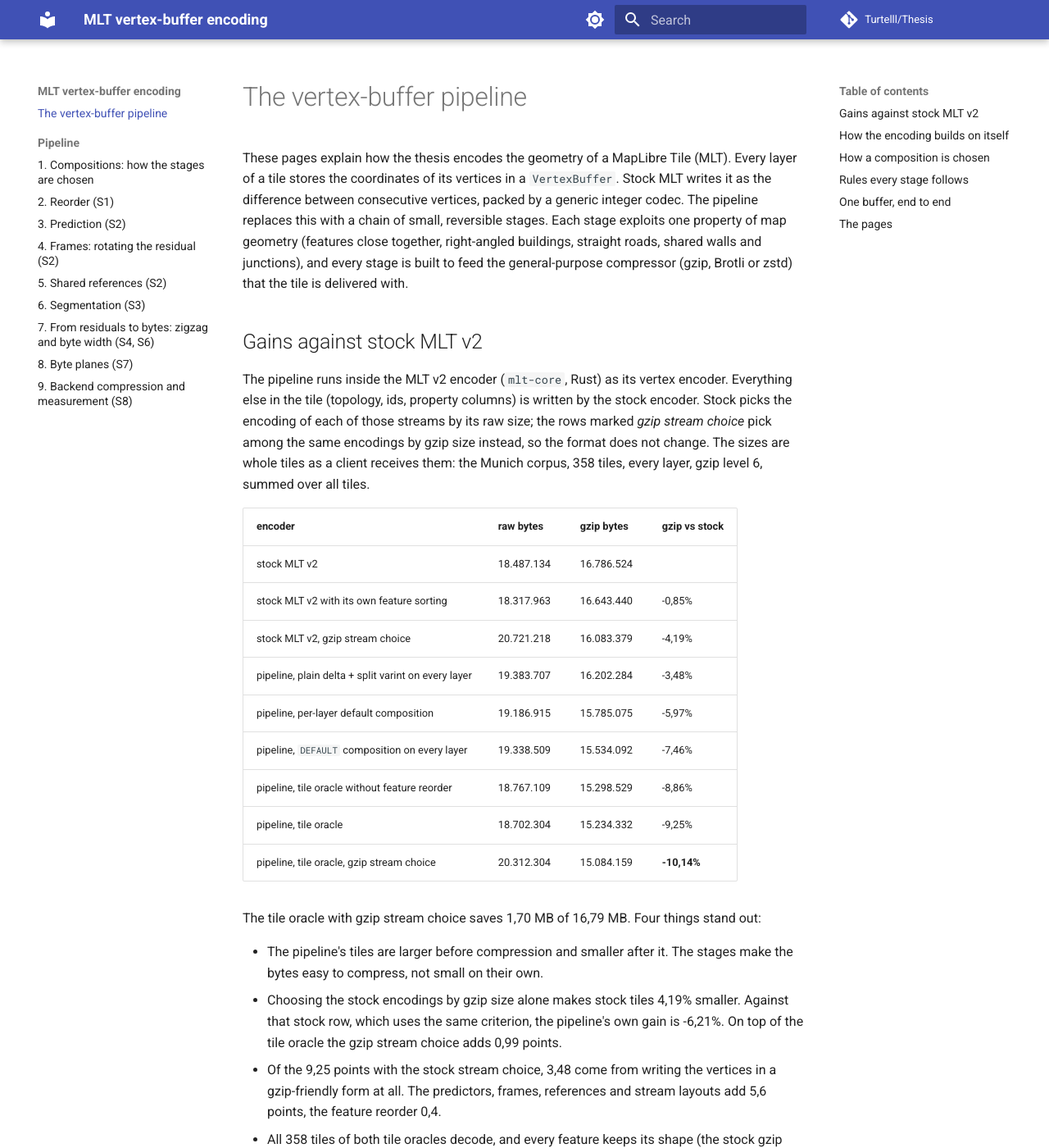
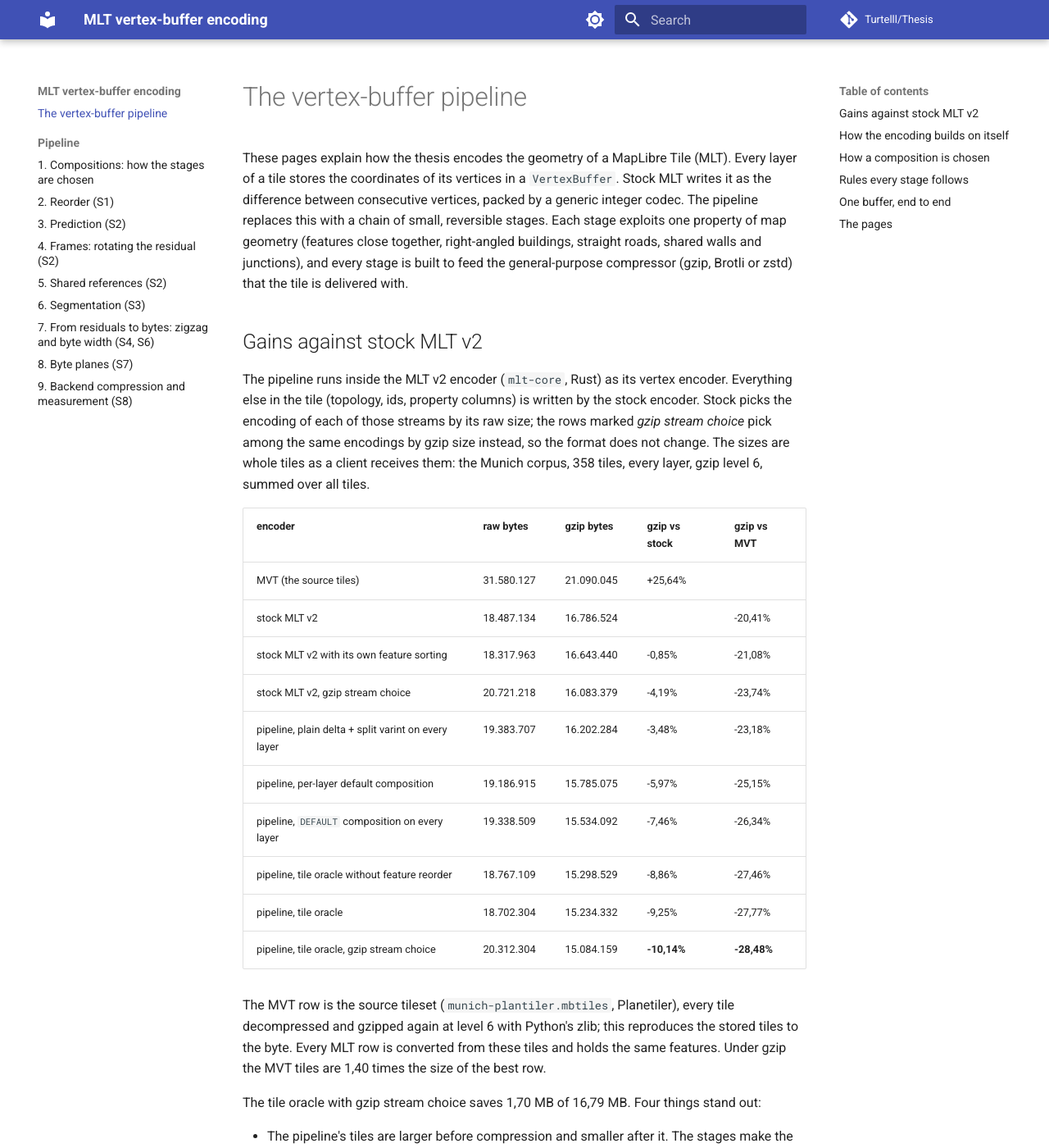
Before and after one commit to Turtelll/Thesis, an MkDocs documentation site: the page built from docs/index.md, in a window 1280 px wide and 1400 px high. Shown: the whole window at 82% size. Built offline with MkDocs 1.6.1 and Material for MkDocs 9.7.7, drawn with Linux system fonts in a browser that asks for light colours; comment, search, counter and statistics services are not loaded.

Commit message:
add compression gains agianst MVT

```diff
--- a/docs/index.md
+++ b/docs/index.md
@@ -15,17 +15,22 @@ of those streams by its raw size; the rows marked *gzip stream choice* pick amon
 size instead, so the format does not change. The sizes are whole tiles as a client receives them: the Munich
 corpus, 358 tiles, every layer, gzip level 6, summed over all tiles.
 
-| encoder | raw bytes | gzip bytes | gzip vs stock |
-|---|---|---|---|
-| stock MLT v2 | 18.487.134 | 16.786.524 | |
-| stock MLT v2 with its own feature sorting | 18.317.963 | 16.643.440 | -0,85% |
-| stock MLT v2, gzip stream choice | 20.721.218 | 16.083.379 | -4,19% |
-| pipeline, plain delta + split varint on every layer | 19.383.707 | 16.202.284 | -3,48% |
-| pipeline, per-layer default composition | 19.186.915 | 15.785.075 | -5,97% |
-| pipeline, `DEFAULT` composition on every layer | 19.338.509 | 15.534.092 | -7,46% |
-| pipeline, tile oracle without feature reorder | 18.767.109 | 15.298.529 | -8,86% |
-| pipeline, tile oracle | 18.702.304 | 15.234.332 | -9,25% |
-| pipeline, tile oracle, gzip stream choice | 20.312.304 | 15.084.159 | **-10,14%** |
+| encoder | raw bytes | gzip bytes | gzip vs stock | gzip vs MVT |
+|---|---|---|---|---|
+| MVT (the source tiles) | 31.580.127 | 21.090.045 | +25,64% | |
+| stock MLT v2 | 18.487.134 | 16.786.524 | | -20,41% |
+| stock MLT v2 with its own feature sorting | 18.317.963 | 16.643.440 | -0,85% | -21,08% |
+| stock MLT v2, gzip stream choice | 20.721.218 | 16.083.379 | -4,19% | -23,74% |
+| pipeline, plain delta + split varint on every layer | 19.383.707 | 16.202.284 | -3,48% | -23,18% |
+| pipeline, per-layer default composition | 19.186.915 | 15.785.075 | -5,97% | -25,15% |
+| pipeline, `DEFAULT` composition on every layer | 19.338.509 | 15.534.092 | -7,46% | -26,34% |
+| pipeline, tile oracle without feature reorder | 18.767.109 | 15.298.529 | -8,86% | -27,46% |
+| pipeline, tile oracle | 18.702.304 | 15.234.332 | -9,25% | -27,77% |
+| pipeline, tile oracle, gzip stream choice | 20.312.304 | 15.084.159 | **-10,14%** | **-28,48%** |
+
+The MVT row is the source tileset (`munich-plantiler.mbtiles`, Planetiler), every tile decompressed and gzipped
+again at level 6 with Python's zlib; this reproduces the stored tiles to the byte. Every MLT row is converted from
+these tiles and holds the same features. Under gzip the MVT tiles are 1,40 times the size of the best row.
 
 The tile oracle with gzip stream choice saves 1,70 MB of 16,79 MB. Four things stand out:
 
```
